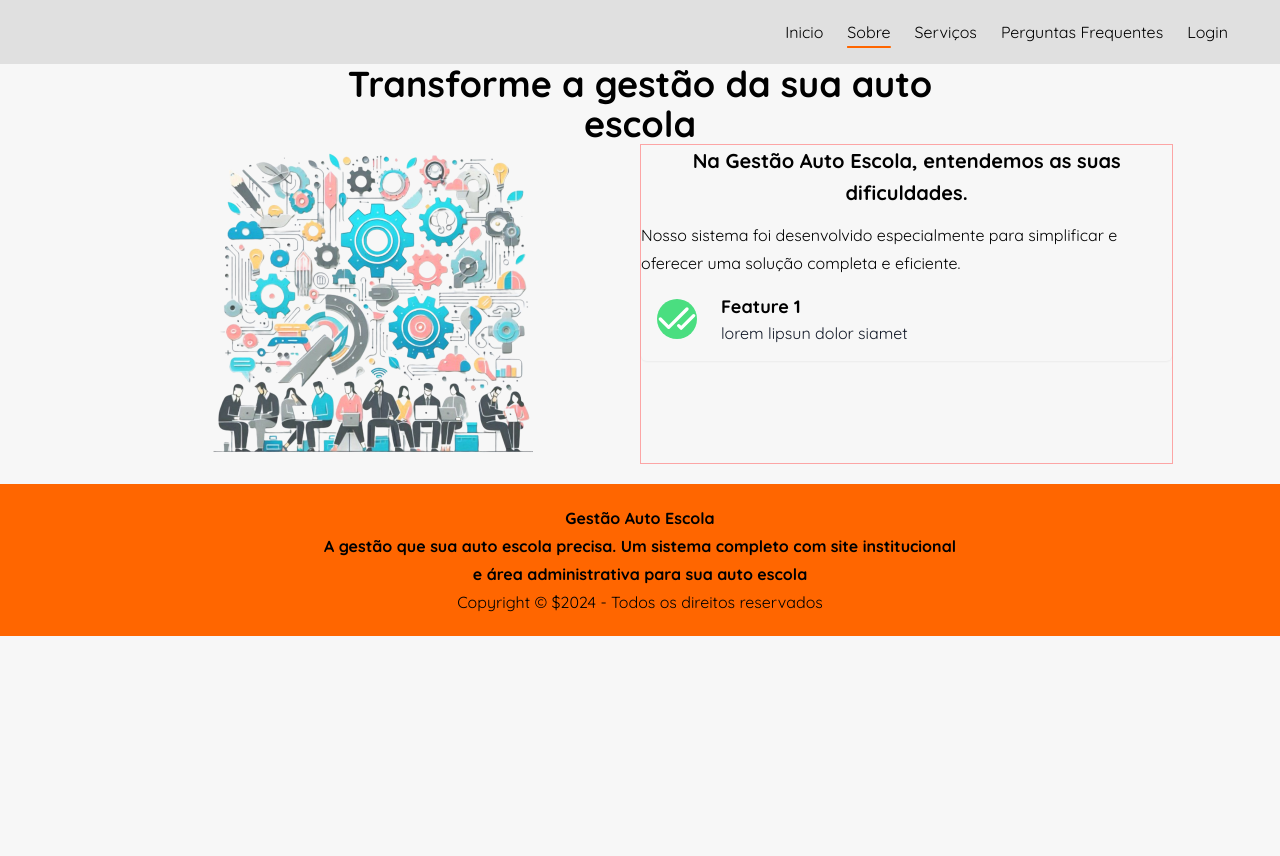
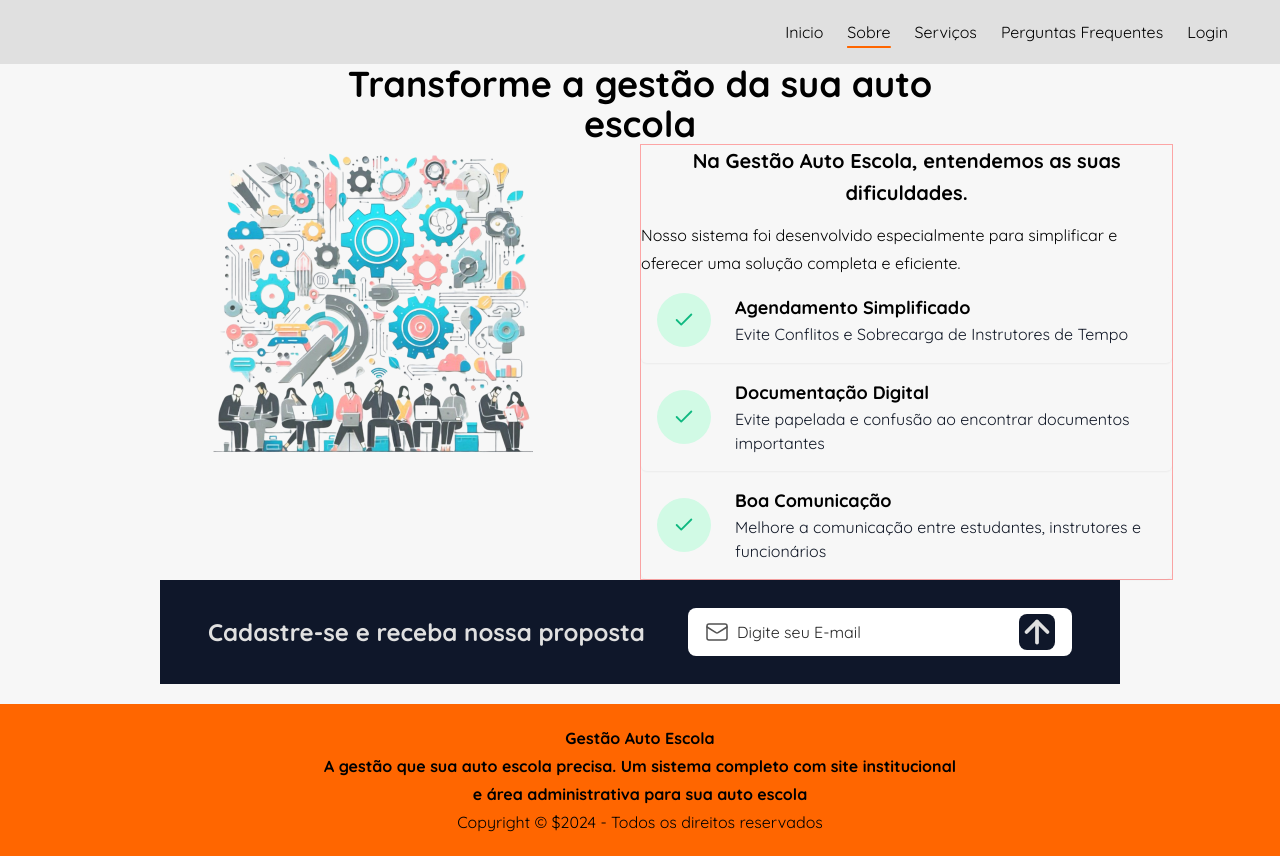
Before and after one commit to mrdsantos/gestao-auto-escola, a Next.js app: page /sobre in a window 1280 px wide. Before the commit the page ends 800 px from the top, so only its background shows below. Built offline with nearby package versions, Linux system fonts and the light colour scheme.

Commit message:
add html content

```diff
--- a/app/sobre/page.tsx
+++ b/app/sobre/page.tsx
@@ -1,18 +1,23 @@
 import Image from "next/image";
 import FeatureCardSmall from "../components/FeatureCard/FeatureCardSmall";
+import { Mail } from "lucide-react";
+import { ArrowUp } from "lucide-react";
+import Link from "next/link";
 
 
 
 export default function sobre() {
   return (
     <main>
+      {/* Primeira linha com headline */}
       <div className="container w-full max-w-full mx-auto flex flex-col flex-nowrap items-center text-center">
         <section className="max-w-2xl text-center prose">
           <h1>Transforme a gestão da sua auto escola</h1>
         </section>
       </div>
+
+      {/* segunda linha com features lado a lado */}
       <div className="container w-full max-w-full mx-auto flex flex-row flex-wrap justify-center">
-
         <div className="basis-5/12 b-2 border-sky-700">
           <div className="m-auto w-fit">
             <Image
@@ -22,21 +27,50 @@ export default function sobre() {
               alt="Uma desenho abstrato de pessoas construindo um sistema"
             />
           </div>
-
         </div>
-
         <div className="basis-5/12 border b-2 border-red-300">
           <article className="prose text-center">
             <h3>Na Gestão Auto Escola, entendemos as suas dificuldades.</h3>
             <p className="text-start">Nosso sistema foi desenvolvido especialmente para simplificar e oferecer uma solução completa e eficiente.</p>
           </article>
           <FeatureCardSmall
-            iconName="CheckCheck"
-            iconStyle="rounded-full bg-green-400 text-white"
-            iconSize="40"
-            title="Feature 1"
-            description="lorem lipsun dolor siamet"
+            iconName="Check"
+            iconStyle="rounded-full bg-emerald-100 text-emerald-500  p-4"
+            iconSize="22"
+            title="Agendamento Simplificado"
+            description="Evite Conflitos e Sobrecarga de Instrutores de Tempo"
           />
+          <FeatureCardSmall
+            iconName="Check"
+            iconStyle="rounded-full bg-emerald-100 text-emerald-500  p-4"
+            iconSize="22"
+            title="Documentação Digital"
+            description="Evite papelada e confusão ao encontrar documentos importantes"
+          />
+          <FeatureCardSmall
+            iconName="Check"
+            iconStyle="rounded-full bg-emerald-100 text-emerald-500  p-4"
+            iconSize="22"
+            title="Boa Comunicação"
+            description="Melhore a comunicação entre estudantes, instrutores e funcionários"
+          />
+        </div>
+      </div>
+
+      {/* terceira linha com call to action */}
+      <div className="containter flex flex-row flex-wrap justify-center content-center items-center mx-auto w-3/4 bg-slate-900 text-neutral py-7 ">
+        <div className="w-3/6 prose">
+          <h2 className="">Cadastre-se e receba nossa proposta</h2>
+        </div>
+        <div className="w-2/5 ">
+          <label className="input flex items-center gap-2 ">
+            <Mail className="text-neutral-600 " strokeWidth={1.5}/>
+            <input type="text" placeholder="Digite seu E-mail" className="placeholder-neutral-800"/>
+            <Link href="#" className="ml-auto">
+            <ArrowUp strokeWidth={2.5} size={30} className="text-base-300 justify-self-end bg-slate-900 w-9 h-9 rounded-lg"/>
+            </Link>
+
+          </label>
         </div>
       </div>
     </main>
```
